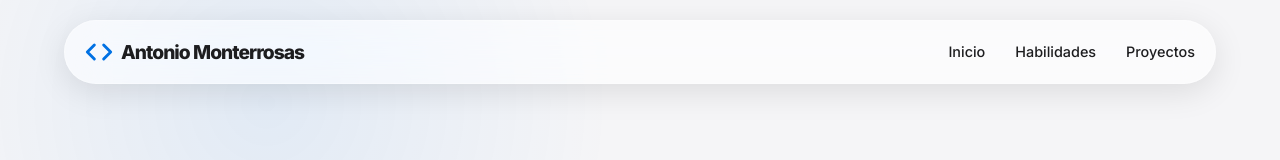
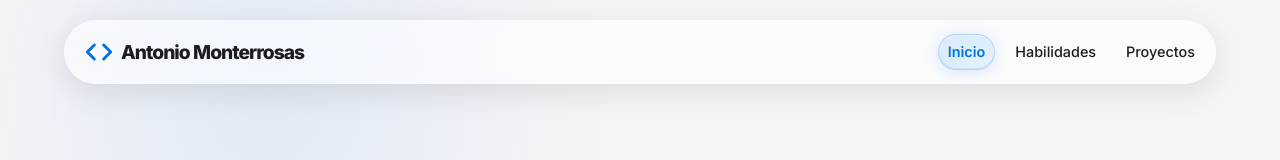
Before and after one commit to ammber69/Web-Developer-Portfolio, a React (Create React App) app: page / in a window 1280 px wide. Shown: the top 160 px of the page. Built offline with nearby package versions, Linux system fonts and the light colour scheme.

Commit message:
Implement Liquid Glass navigation indicator with IntersectionObserver

```diff
--- a/src/App.css
+++ b/src/App.css
@@ -105,6 +105,66 @@ body {
 .nav-links.desktop-only {
   display: flex;
   gap: 30px;
+  position: relative;
+  align-items: center;
+}
+
+/* Liquid Glass Indicator */
+.liquid-glass-indicator {
+  position: absolute;
+  top: 50%;
+  transform: translateY(-50%);
+  height: 36px;
+  border-radius: 20px;
+  background: linear-gradient(
+    135deg,
+    rgba(0, 113, 227, 0.12) 0%,
+    rgba(66, 165, 245, 0.18) 50%,
+    rgba(0, 113, 227, 0.08) 100%
+  );
+  backdrop-filter: blur(12px) saturate(200%);
+  -webkit-backdrop-filter: blur(12px) saturate(200%);
+  border: 1px solid rgba(0, 113, 227, 0.2);
+  box-shadow:
+    0 2px 16px rgba(0, 113, 227, 0.15),
+    inset 0 1px 1px rgba(255, 255, 255, 0.4),
+    inset 0 -1px 1px rgba(0, 113, 227, 0.1);
+  opacity: 0;
+  transition:
+    left 0.5s cubic-bezier(0.16, 1, 0.3, 1),
+    width 0.5s cubic-bezier(0.16, 1, 0.3, 1),
+    opacity 0.3s ease;
+  z-index: 0;
+  pointer-events: none;
+}
+
+/* Subtle shimmer animation on the glass */
+.liquid-glass-indicator::before {
+  content: '';
+  position: absolute;
+  top: 0;
+  left: -100%;
+  width: 100%;
+  height: 100%;
+  background: linear-gradient(
+    90deg,
+    transparent 0%,
+    rgba(255, 255, 255, 0.2) 50%,
+    transparent 100%
+  );
+  border-radius: 20px;
+  animation: glass-shimmer 3s infinite ease-in-out;
+}
+
+@keyframes glass-shimmer {
+  0% { left: -100%; opacity: 0; }
+  50% { left: 100%; opacity: 1; }
+  100% { left: 100%; opacity: 0; }
+}
+
+.nav-links a {
+  position: relative;
+  z-index: 1;
 }
 
 .mobile-menu-btn {
@@ -163,7 +223,13 @@ body {
   color: var(--text-primary);
   font-size: 0.9rem;
   font-weight: 500;
-  transition: color 0.2s ease;
+  transition: color 0.4s cubic-bezier(0.16, 1, 0.3, 1), font-weight 0.3s ease;
+  padding: 6px 0;
+}
+
+.nav-links a.nav-active {
+  color: var(--accent-color);
+  font-weight: 600;
 }
 
 .nav-links a:hover {
--- a/src/App.js
+++ b/src/App.js
@@ -1,4 +1,4 @@
-import React, { useState, useEffect, useCallback } from "react";
+import React, { useState, useEffect, useCallback, useRef } from "react";
 import { ChevronLeft, ChevronRight, X, Code, Menu, Lock, MessageSquare } from 'lucide-react';
 import { projectsData, skills } from './data';
 import "./App.css";
@@ -74,6 +74,9 @@ function App() {
   const [selectedProject, setSelectedProject] = useState(null);
   const [currentImageIndex, setCurrentImageIndex] = useState(0);
   const [isMobileMenuOpen, setIsMobileMenuOpen] = useState(false);
+  const [activeSection, setActiveSection] = useState('hero');
+  const navLinksRef = useRef(null);
+  const glassIndicatorRef = useRef(null);
 
   // Manejar View Transitions al abrir un proyecto
   const handleProjectClick = useCallback((project) => {
@@ -141,6 +144,41 @@ function App() {
     };
   }, [selectedProject]);
 
+  // IntersectionObserver para detectar sección activa
+  useEffect(() => {
+    const sections = document.querySelectorAll('#hero, #skills, #projects');
+    const observer = new IntersectionObserver(
+      (entries) => {
+        entries.forEach((entry) => {
+          if (entry.isIntersecting) {
+            setActiveSection(entry.target.id);
+          }
+        });
+      },
+      { threshold: 0.35, rootMargin: '-80px 0px -20% 0px' }
+    );
+
+    sections.forEach((section) => observer.observe(section));
+    return () => sections.forEach((section) => observer.unobserve(section));
+  }, []);
+
+  // Mover el indicador Liquid Glass al link activo
+  useEffect(() => {
+    const navContainer = navLinksRef.current;
+    const indicator = glassIndicatorRef.current;
+    if (!navContainer || !indicator) return;
+
+    const activeLink = navContainer.querySelector(`[data-section="${activeSection}"]`);
+    if (!activeLink) return;
+
+    const containerRect = navContainer.getBoundingClientRect();
+    const linkRect = activeLink.getBoundingClientRect();
+
+    indicator.style.width = `${linkRect.width + 20}px`;
+    indicator.style.left = `${linkRect.left - containerRect.left - 10}px`;
+    indicator.style.opacity = '1';
+  }, [activeSection]);
+
   return (
     <div className="app-container">
       {/* Navigation */}
@@ -152,10 +190,11 @@ function App() {
               Antonio <span className="logo-lastname">Monterrosas</span>
             </span>
           </div>
-          <div className="nav-links desktop-only">
-            <a href="#hero" onClick={(e) => { e.preventDefault(); scrollToSection('hero'); }}>Inicio</a>
-            <a href="#skills" onClick={(e) => { e.preventDefault(); scrollToSection('skills'); }}>Habilidades</a>
-            <a href="#projects" onClick={(e) => { e.preventDefault(); scrollToSection('projects'); }}>Proyectos</a>
+          <div className="nav-links desktop-only" ref={navLinksRef}>
+            <div className="liquid-glass-indicator" ref={glassIndicatorRef} />
+            <a href="#hero" data-section="hero" className={activeSection === 'hero' ? 'nav-active' : ''} onClick={(e) => { e.preventDefault(); scrollToSection('hero'); }}>Inicio</a>
+            <a href="#skills" data-section="skills" className={activeSection === 'skills' ? 'nav-active' : ''} onClick={(e) => { e.preventDefault(); scrollToSection('skills'); }}>Habilidades</a>
+            <a href="#projects" data-section="projects" className={activeSection === 'projects' ? 'nav-active' : ''} onClick={(e) => { e.preventDefault(); scrollToSection('projects'); }}>Proyectos</a>
           </div>
 
           <button className="mobile-menu-btn" onClick={() => setIsMobileMenuOpen(!isMobileMenuOpen)}>
```
